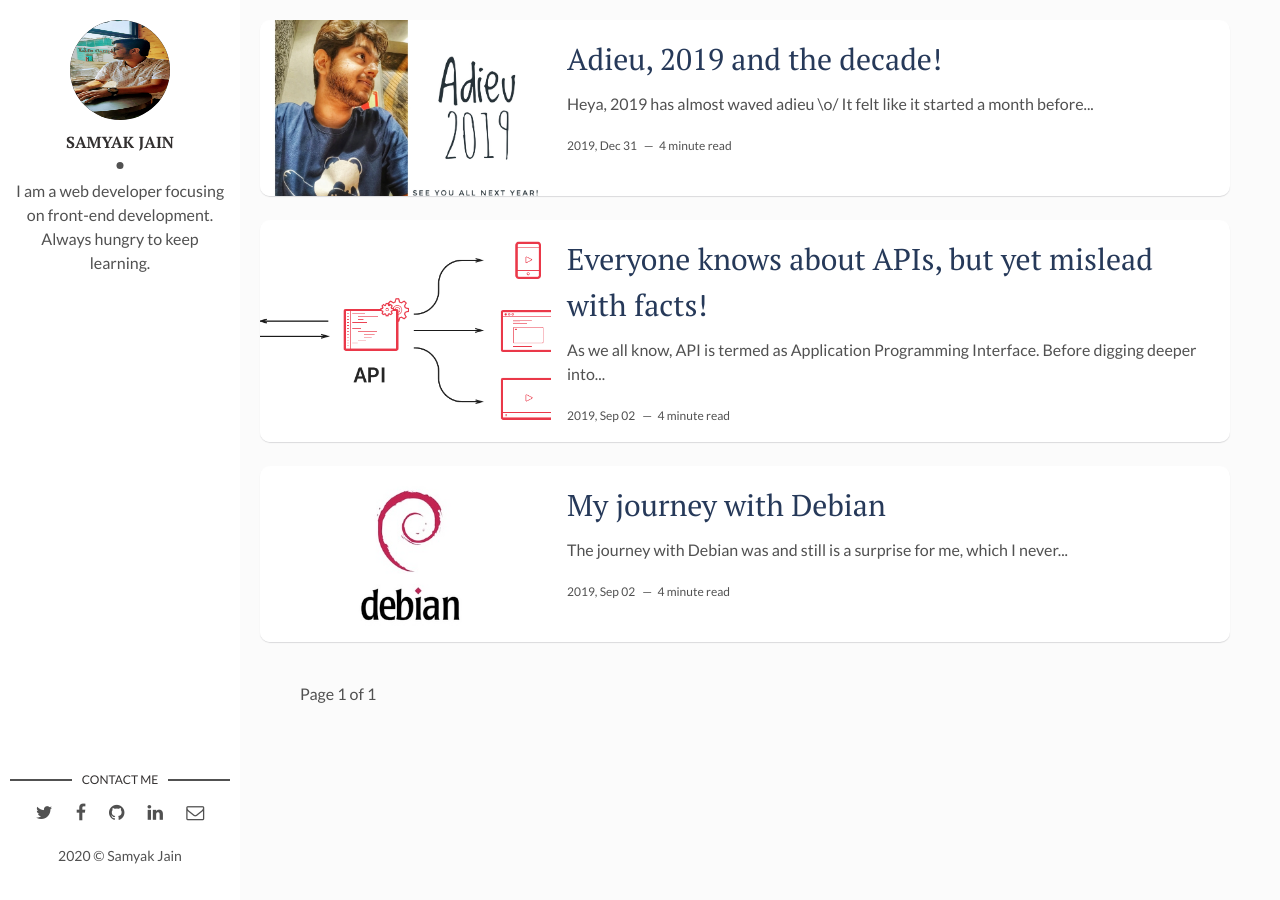
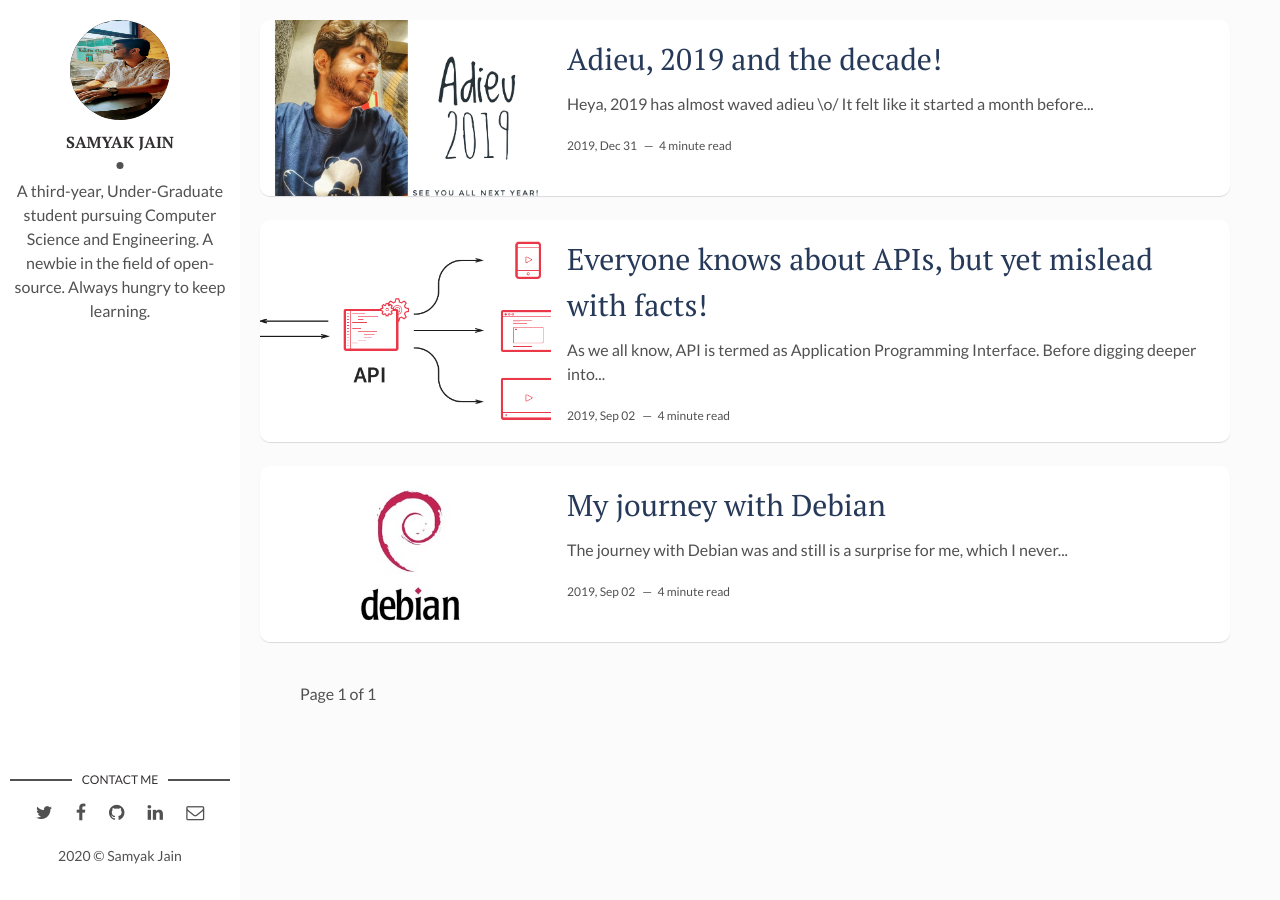
Before and after one commit to samyak-jn/samyak-jn.github.io, a Jekyll site: the page built from index.html, in a window 1280 px wide. Built offline with Jekyll 4.4.1, drawn with Linux system fonts in a browser that asks for light colours; the list of posts is cut into pages by our own code; part of the change alters nothing that is shown.

Commit message:
Update _config.yml

```diff
--- a/_config.yml
+++ b/_config.yml
@@ -1,8 +1,6 @@
 title: Samyak's Space!
 description: > # this means to ignore newlines until "baseurl:"
-  Write an awesome description for your new site here. You can edit this
-  line in _config.yml. It will appear in your document head meta (for
-  Google search results) and in your feed.xml site description.
+  The place where, I express and write.
 permalink: ':title/'
 baseurl: "/blog"
 url: "https://samyak-jn.github.io/"
@@ -11,7 +9,7 @@ site-twitter: https://twitter.com/samyak__jn
 # Author Settings
 author: Samyak Jain
 author-img: samyak-jain.jpg
-about-author: I am a web developer focusing on front-end development. Always hungry to keep learning. # add description
+about-author: A third-year, Under-Graduate student pursuing Computer Science and Engineering. A newbie in the field of open-source. Always hungry to keep learning.
 social-twitter: samyak__jn
 #social-facebook: # add your Facebook handle
 social-github: samyak-jn
```
